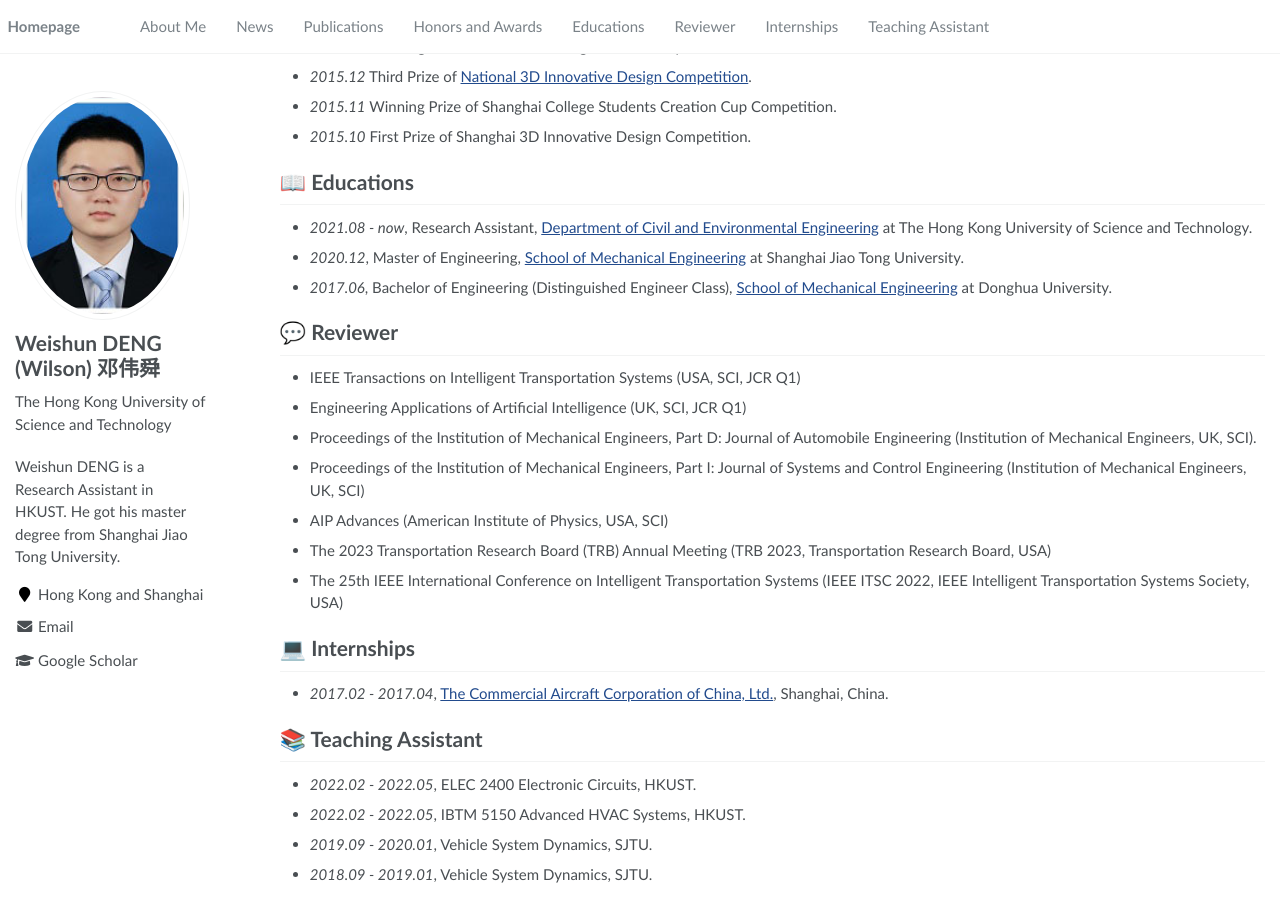
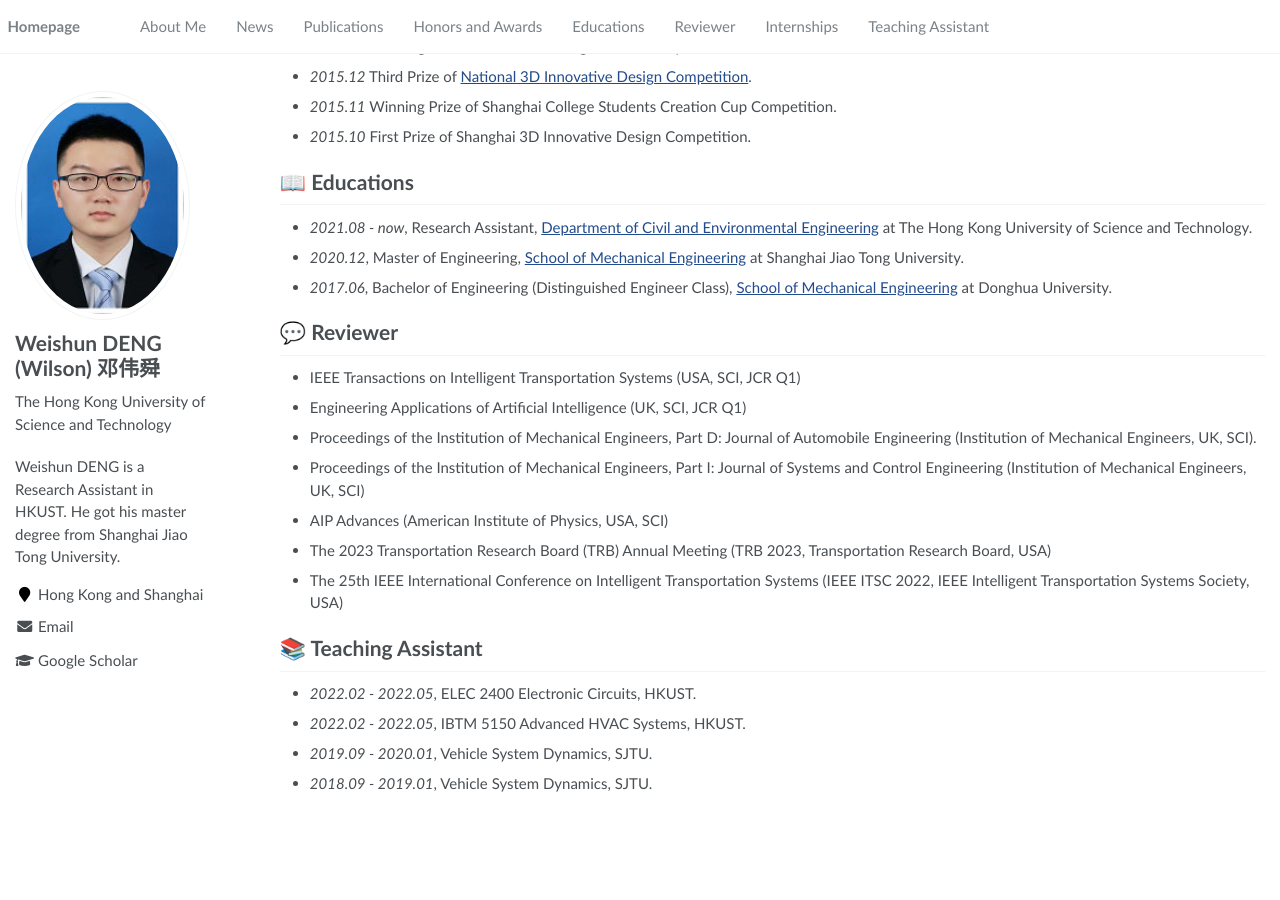
Before and after one commit to RayeRen/acad-homepage.github.io, a Jekyll site: the page built from _pages/about.md, in a window 1280 px wide and 900 px high, scrolled down 1198 px. Built offline with Jekyll 4.4.1, drawn with Linux system fonts in a browser that asks for light colours; after the commit the page ends 2008 px from its top, so only the background shows below that.

Commit message:
Update about.md

```diff
--- a/_pages/about.md
+++ b/_pages/about.md
@@ -73,9 +73,6 @@ My research interest includes autonomous vehicles and human factors. I have publ
 - The 2023 Transportation Research Board (TRB) Annual Meeting (TRB 2023, Transportation Research Board, USA)
 - The 25th IEEE International Conference on Intelligent Transportation Systems (IEEE ITSC 2022, IEEE Intelligent Transportation Systems Society, USA)
 
-# 💻 Internships
-- *2017.02 - 2017.04*, [The Commercial Aircraft Corporation of China, Ltd.](http://www.comac.cc//), Shanghai, China.
-
 # 📚 Teaching Assistant
 - *2022.02 - 2022.05*, ELEC 2400 Electronic Circuits, HKUST.
 - *2022.02 - 2022.05*, IBTM 5150 Advanced HVAC Systems, HKUST.
```
